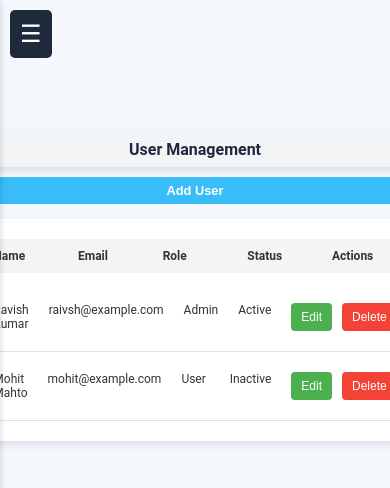
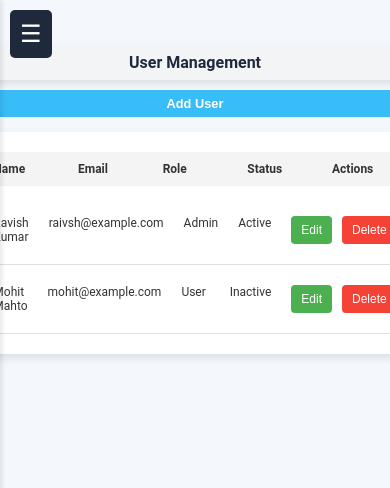
Before and after one commit to tropnicates/rbac_app, a React (Create React App) app: page /users in a window 390 px wide. Shown: the top 488 px of the page. Built offline with nearby package versions, Linux system fonts and the light colour scheme.

Commit message:
css modified

```diff
--- a/src/assets/styles/users.css
+++ b/src/assets/styles/users.css
@@ -48,17 +48,10 @@
 }
 
 @media (max-width: 768px) {
-  .user{
-    width: 100%;
-    margin-top: 3rem;
-    padding: 1rem;
-  }
-
   .usermanagement {
     font-size: 18px;
     padding: 10px;
     margin-bottom: 10px;
-    margin-top: 3rem;
   }
 
   .btn-add {
@@ -71,6 +64,7 @@
   .usermanagement {
     font-size: 16px;
     padding: 8px;
+    text-align: center;
   }
 
   .btn-add {
```
